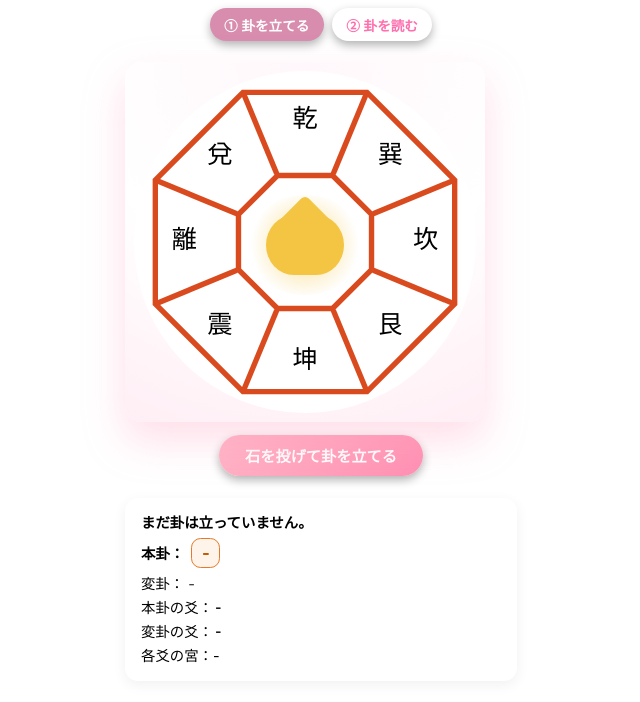
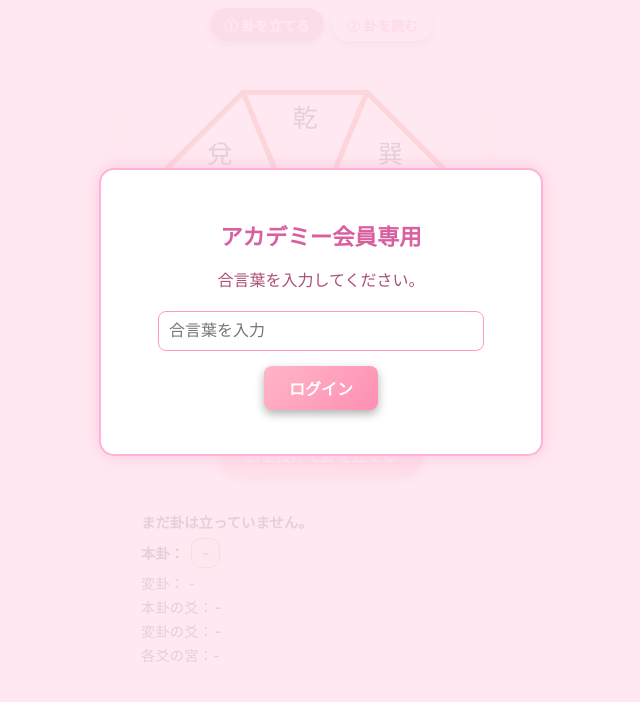
Before and after one commit to kamunagara/stone-ekisen-app, a plain HTML site: page index.html in a window 1280 px wide. Shown: the part 88-790 px from the top of the page, without its empty margins (319-959 px from the left). Drawn offline with Linux system fonts and the light colour scheme; a web font is replaced by a local one.

Commit message:
Add files via upload

```diff
--- a/index.html
+++ b/index.html
@@ -387,6 +387,73 @@
   line-height: 1.6;
 }
 
+/* ===== 合言葉ログイン画面（ピンク系） ===== */
+.overlay {
+  position: fixed;
+  top: 0;
+  left: 0;
+  width: 100%;
+  height: 100%;
+  background: rgba(255, 230, 240, 0.9); /* ほんのりピンク */
+  display: flex;
+  justify-content: center;
+  align-items: center;
+  z-index: 9999;
+}
+
+.password-box {
+  background: white;
+  border-radius: 15px;
+  padding: 30px;
+  width: 85%;
+  max-width: 380px;
+  box-shadow: 0 0 18px rgba(255, 150, 190, 0.4);
+  text-align: center;
+  border: 2px solid #ffb3d9;
+}
+
+.pw-title {
+  color: #d95f9f;
+  font-size: 1.4rem;
+  margin-bottom: 10px;
+  font-weight: bold;
+}
+
+.pw-desc {
+  margin-bottom: 20px;
+  color: #aa4f78;
+}
+
+#academy-pass {
+  width: 80%;
+  padding: 10px;
+  border-radius: 8px;
+  border: 1px solid #ff99cc;
+  margin-bottom: 15px;
+  font-size: 1rem;
+}
+
+.pw-btn {
+  background-color: #f78ab3;
+  color: white;
+  padding: 10px 25px;
+  border-radius: 8px;
+  font-size: 1rem;
+  border: none;
+  cursor: pointer;
+  transition: 0.2s;
+}
+
+.pw-btn:hover {
+  background-color: #e86a9b;
+}
+
+.pw-error {
+  color: #e63963;
+  margin-top: 10px;
+  font-size: 0.9rem;
+}
+
 </style>
 
 </head>
@@ -504,6 +571,20 @@
       </div>
     </div>
   </section>
+
+<!-- ▼▼ アカデミー会員専用 合言葉ログイン ▼▼ -->
+<div id="password-overlay" class="overlay">
+  <div class="password-box">
+    <h2 class="pw-title">アカデミー会員専用</h2>
+    <p class="pw-desc">合言葉を入力してください。</p>
+
+    <input type="password" id="academy-pass" placeholder="合言葉を入力" />
+    <button id="pw-check-btn" class="pw-btn">ログイン</button>
+
+    <p id="pw-error" class="pw-error"></p>
+  </div>
+</div>
+
 </body>
 
 
@@ -1079,6 +1160,20 @@ btnUseLastHex.addEventListener('click', () => {
   }
 });
 
+// ▼ 合言葉認証 ▼
+const correctPassword = "kamunagara";
+
+document.getElementById("pw-check-btn").addEventListener("click", () => {
+  const pass = document.getElementById("academy-pass").value;
+  const error = document.getElementById("pw-error");
+
+  if (pass === correctPassword) {
+    document.getElementById("password-overlay").style.display = "none";
+  } else {
+    error.textContent = "合言葉が違います。";
+  }
+});
+
   </script>
 </body>
 </html>
```
